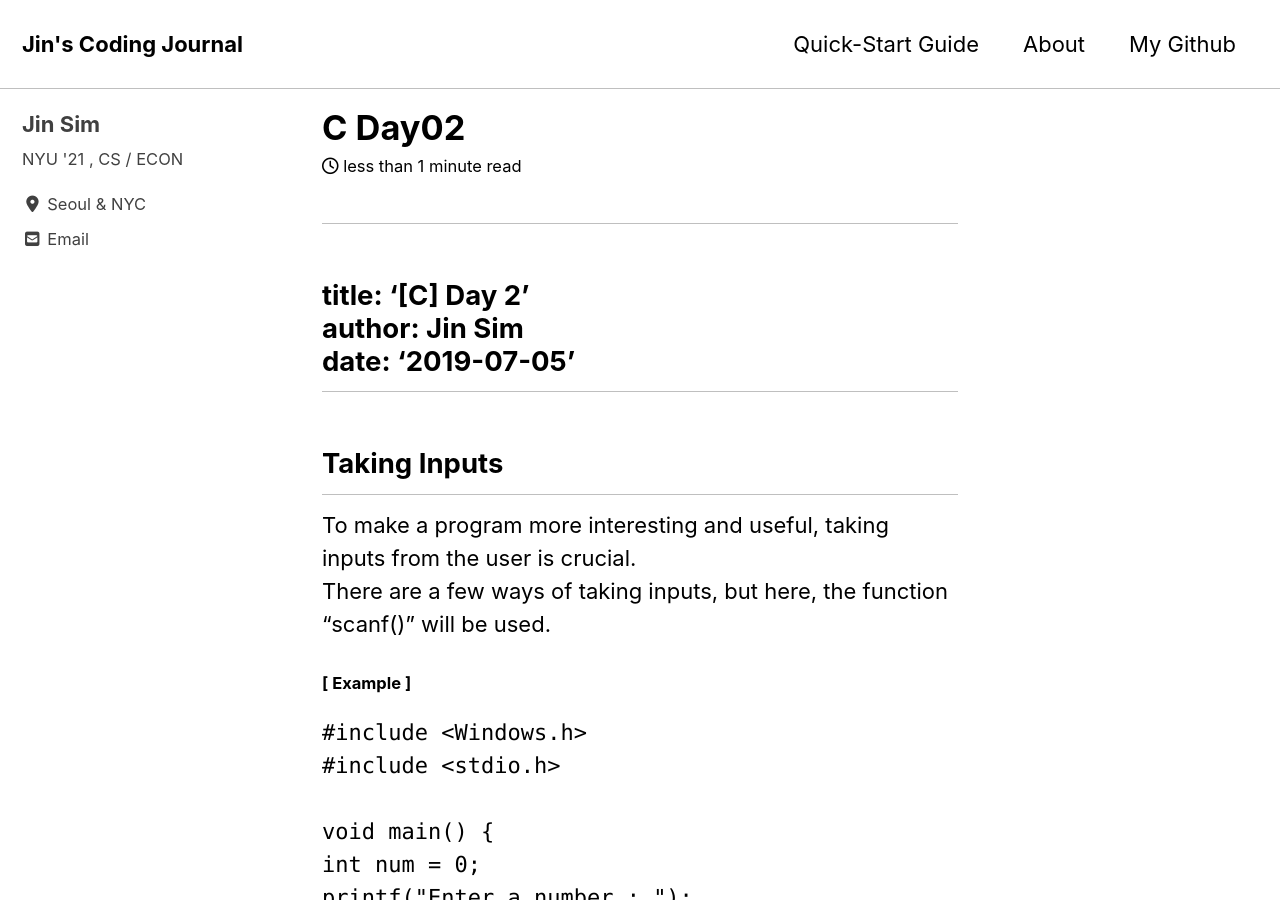
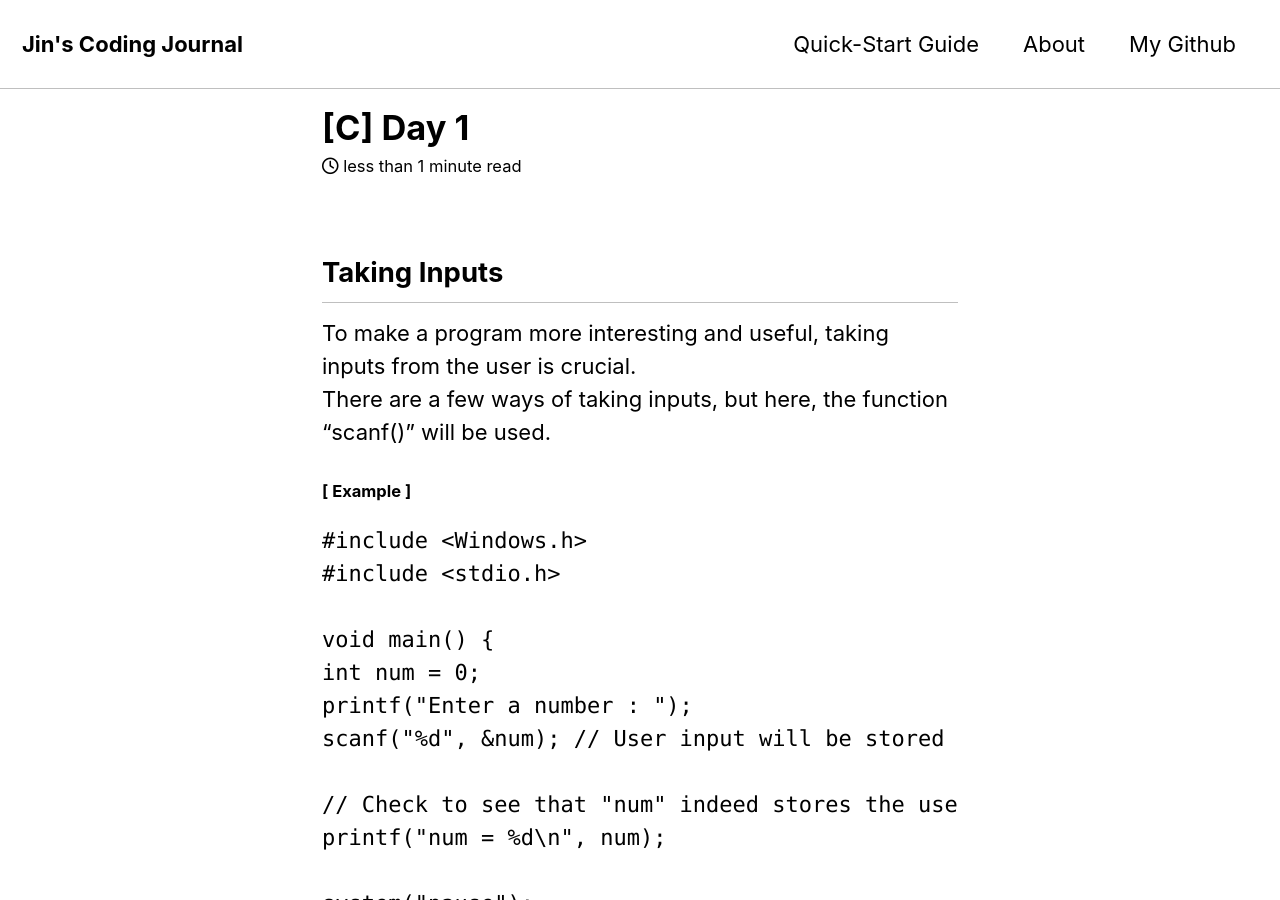
Before and after one commit to jinsim95/jinsim95.github.io, a Jekyll site: the page built from _posts/2019-07-05-C-day02.md, in a window 1280 px wide and 900 px high. Built offline with Jekyll 4.4.1, drawn with Linux system fonts in a browser that asks for light colours; cached includes are drawn as plain includes; nearby versions of some CDN libraries; some of the changed text lies outside the part shown.

Commit message:
Update 2019-07-05-C-day02.md

```diff
--- a/_posts/2019-07-05-C-day02.md
+++ b/_posts/2019-07-05-C-day02.md
@@ -1,12 +1,9 @@
+---
+title: '[C] Day 1'
+author: Jin Sim
+date: '2019-07-04'
 ---
 
-
----
-
-<hr>
-<h2 id="title-c-day-2author-jin-simdate-2019-07-05">title: ‘[C] Day 2’<br>
-author: Jin Sim<br>
-date: ‘2019-07-05’</h2>
 <h2 id="taking-inputs">Taking Inputs</h2>
 <p>To make a program more interesting and useful, taking inputs from the user is crucial.<br>
 There are a few ways of taking inputs, but here, the function “scanf()” will be used.</p>
```
